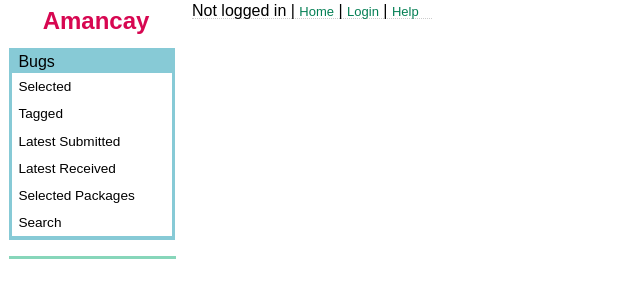
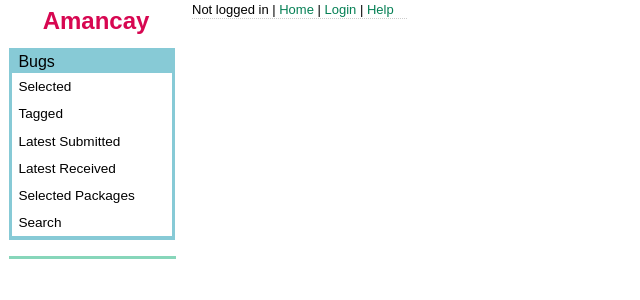
Before and after one commit to dpaleino/amancay, a Django app: template amancay/templates/bug.html in a window 1280 px wide. Shown: the top 300 px of the page, without its empty margins (0-640 px from the left). Run offline with Django 3.2, Linux system fonts and the light colour scheme; the template is opened without the code that fills it, so the values that code supplies are empty.

Commit message:
Fixed the top "Logged in" message size
git-svn-id: svn+ssh://svn.debian.org/svn/bts-webui/bts_webui@9 19058424-5d2e-0410-ba3e-95a0a9172157

```diff
--- a/amancay/static/amancay.css
+++ b/amancay/static/amancay.css
@@ -41,7 +41,7 @@ div.topnav ul {
 	margin: 0;
 	padding: 0;
 	list-style-type: none;
-	font-size: medium;
+	font-size: small;
 }
 
 div.topnav ul li {
@@ -51,7 +51,7 @@ div.topnav ul li {
 }
 
 div.topnav a {
-	font-size: small;
+/*	font-size: small;*/
 	text-decoration: none;
 	color: #047F54;
 }
```
